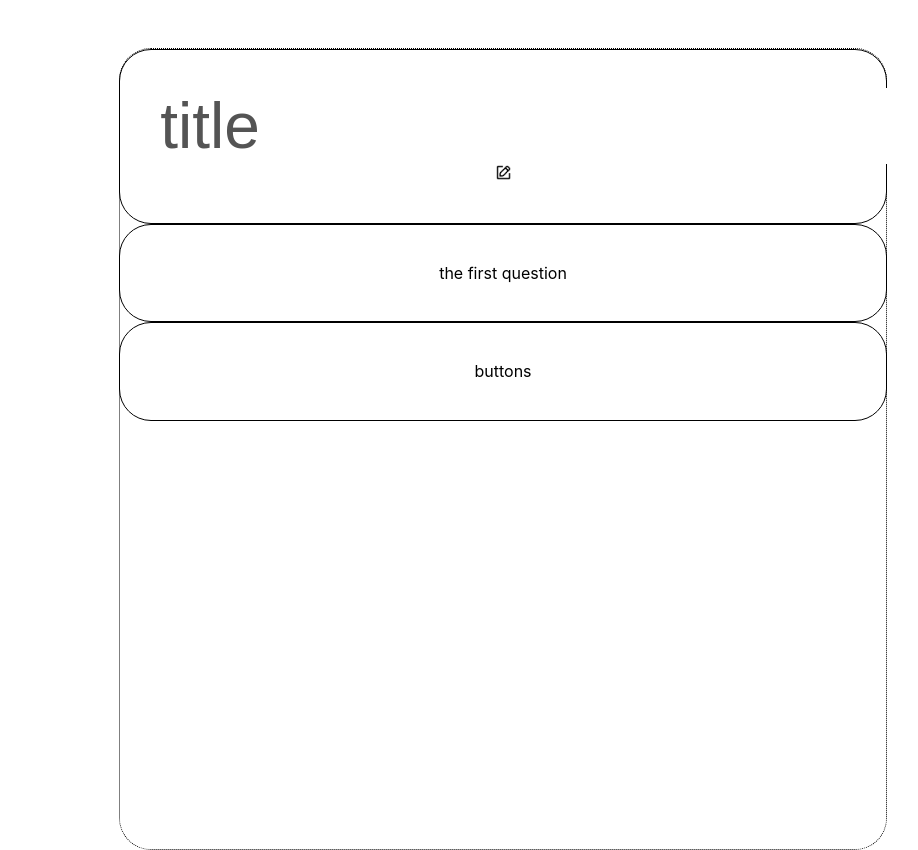
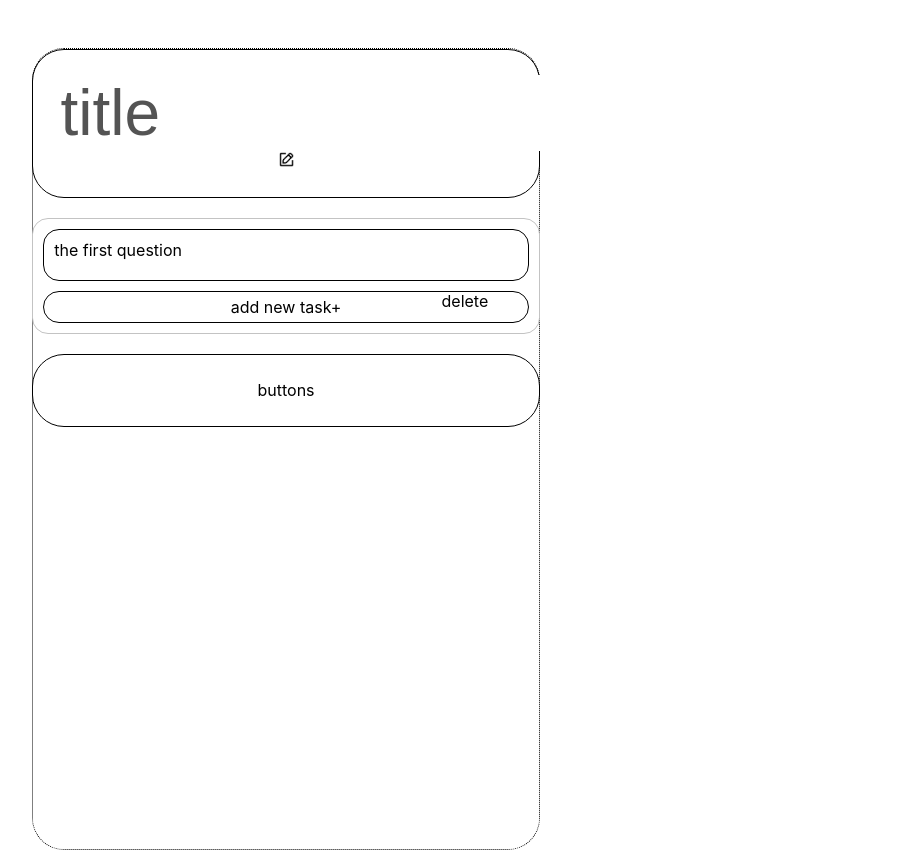
Before and after one commit to rmit-s3712674-Sijie-Shi/chat-page, a React (Create React App) app: page /main in a window 1280 px wide. Shown: the whole page, without its empty margins (137-1055 px from the left). Built offline with nearby package versions, Linux system fonts and the light colour scheme.

Commit message:
add new task

```diff
--- a/src/formpage/formContext.ts
+++ b/src/formpage/formContext.ts
@@ -14,6 +14,13 @@ export const formData:IForm = {
     endtime:0
 }
 
+export const newQuestion: IQuestion ={
+    id: "0",
+    description:"the first question",
+    maxRate: 0,
+    minRate: 0
+}
+
 export const formReducer = (state: IForm, action:{type: string, title?: string, question?:IQuestion}): IForm => {
     switch(action.type) {
         case "changeTitle" :
@@ -23,9 +30,8 @@ export const formReducer = (state: IForm, action:{type: string, title?: string,
             }
             return state
         case "addQuestion":
-            if(action.question) {
-                state.questions = state.questions? [...state.questions, action.question] : [action.question]
-            }
+                state.questions = state.questions? [...state.questions, newQuestion] : [newQuestion]
+            console.log(state)
             return state
         case "editQuestion":
             if(action.question) {
--- a/src/formpage/formMainPage.module.css
+++ b/src/formpage/formMainPage.module.css
@@ -21,11 +21,11 @@
 }
 
 .questionContainer {
-    border: 1px black solid;
-    border-radius: 2rem;
-    width: 90%;
+    border: 1px rgb(195, 195, 195) solid;
+    border-radius: 1rem;
+    width: 100%;
     text-align: center;
-    padding: 5%;
+    margin: 20px;
 }
 
 .bottonContainer {
--- a/src/formpage/formMainPage.tsx
+++ b/src/formpage/formMainPage.tsx
@@ -1,4 +1,4 @@
-import React, { useEffect, useReducer, useState } from "react";
+import React, { useCallback, useEffect, useReducer, useState } from "react";
 import styles from "./formMainPage.module.css"
 import Title from "./title/title";
 import Question from "./questions/question";
@@ -33,11 +33,11 @@ const FormMainPage = () => {
                 {formInfo?.title ? <Title props={formInfo.title}/> : <Title props={"enter your title"}/>}
             </div>
             <div className={styles.questionContainer}>
-                {formInfo ? formInfo.questions?.map((q) => (
-                    <div key={q.id}>
-                    <Question {...q}/>
-                    </div>
-                )) : <div>Nothing here</div>}
+                {formState?.questions ?
+                    <Question/>
+
+                : <div>Nothing here</div>}
+
             </div>
             <div className={styles.bottonContainer}>
                 buttons
--- a/src/formpage/questions/question.module.css
+++ b/src/formpage/questions/question.module.css
@@ -0,0 +1,35 @@
+.container {
+    position: relative;
+}
+
+.question {
+    border: 1px black solid;
+    text-align: left;
+    padding-left: 10px;
+    padding-top: 10px;
+    padding-bottom: 20px;
+    border-radius: 1rem;
+    margin: 2%;
+}
+
+.delete {
+    position: absolute;
+    right: 10%;
+}
+
+.addNewTask {
+    border: 1px black solid;
+    margin: 2%;
+    cursor: pointer;
+    border-radius: 1rem;
+    padding: 1%
+}
+
+.addNewTask:hover {
+    background-color: rgb(210, 210, 210);
+    border: 1px rgb(210, 210, 210) solid
+}
+
+.noTask {
+    padding-top: 20px;
+}
--- a/src/formpage/questions/question.tsx
+++ b/src/formpage/questions/question.tsx
@@ -1,12 +1,40 @@
-import React from "react";
+import React, { useCallback, useContext, useEffect, useState } from "react";
 import styles from "./question.module.css"
 import { IQuestion } from "../form";
+import { FormContext } from "../formContext";
 
-const Question = (props: IQuestion)=> {
+const Question = ()=> {
+    const { formState, setFormState } = useContext(FormContext)
+    const [questions, setQuestions] = useState<IQuestion[]|null>()
+    useEffect(() => {
+        console.log(formState.questions)
+        setQuestions(formState.questions)
+    }, [])
+
+
+    const addNewTask = useCallback(() => {
+        setFormState({type:"addQuestion"})
+        setQuestions(prev => {
+            prev = formState.questions ? [...formState.questions] : []
+            console.log(prev)
+            return prev
+        })
+    }, [formState.questions, setFormState])
+
     return(
         <>
         <div>
-            {props.description}
+            {questions?.length? questions.map((q, index) => (
+                <>
+                <div className={styles.container}>
+                <div key={q.id + index} className={styles.question}>{q.description}</div>
+                <div className={styles.delete}>delete</div>
+                </div>
+                </>
+            )) : <div className={styles.noTask}>No task here, please add a new one</div>}
+        </div>
+        <div className={styles.addNewTask} onClick={() => addNewTask()}>
+            add new task+
         </div>
         </>
     )
--- a/src/formpage/title/title.tsx
+++ b/src/formpage/title/title.tsx
@@ -12,6 +12,7 @@ const Title = ({ props } : { props:string }) => {
 
     useEffect(() => {
         //setTitle(props)
+        console.log(props)
         ref.current!.value = props
     },[props])
 
--- a/src/index.css
+++ b/src/index.css
@@ -5,6 +5,7 @@ body {
     sans-serif;
   -webkit-font-smoothing: antialiased;
   -moz-osx-font-smoothing: grayscale;
+  width: max-content;
 }
 
 code {
```
